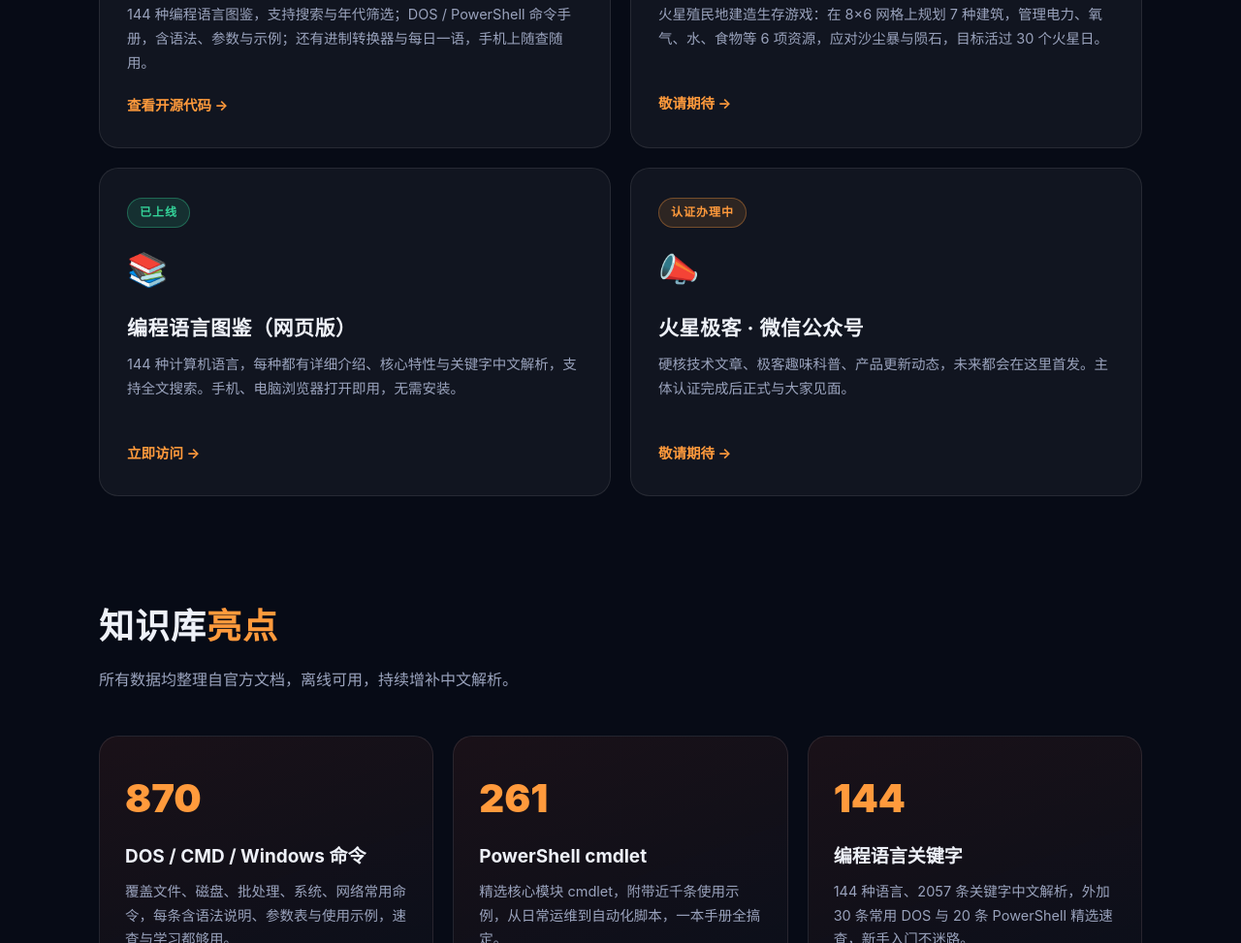
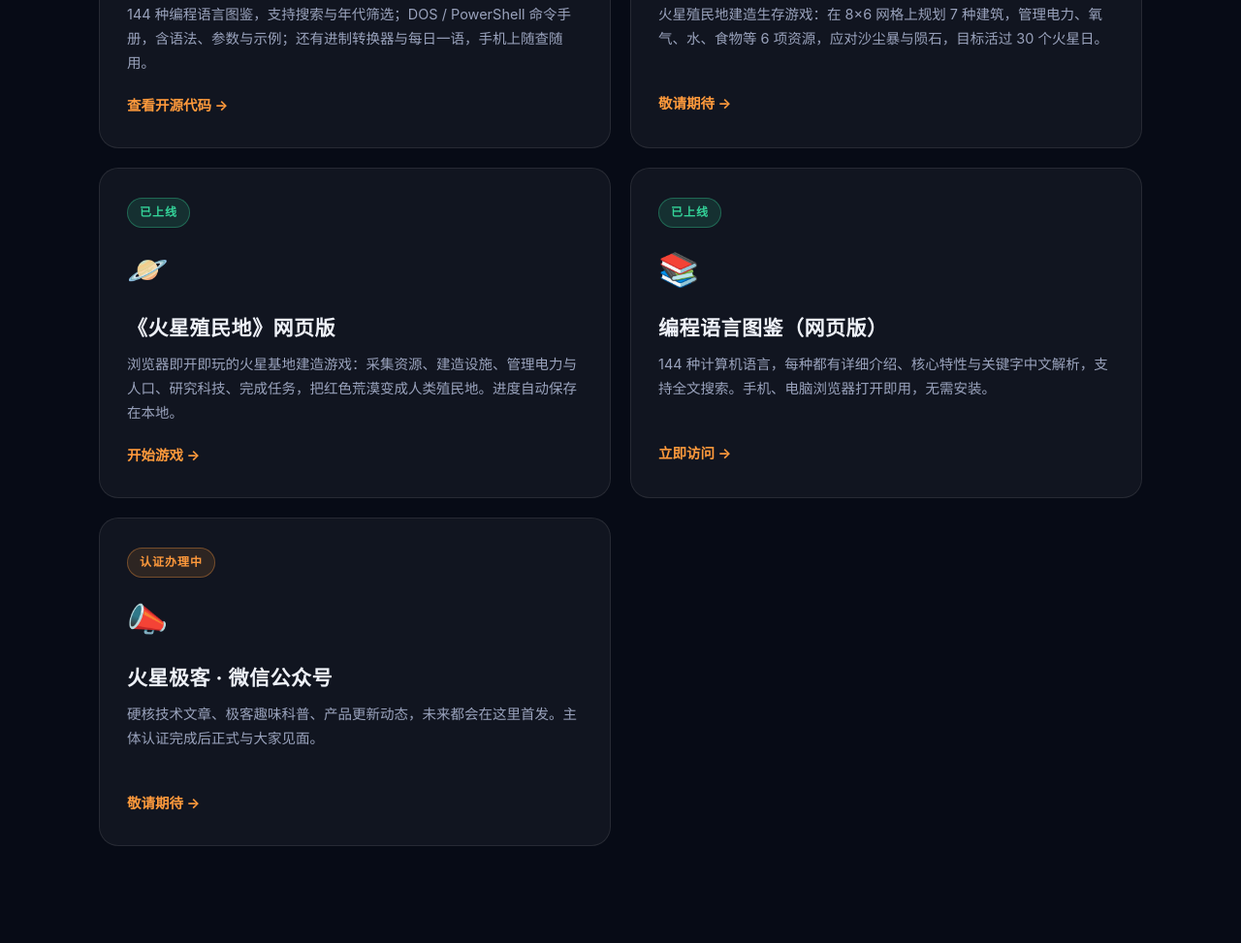
Before and after one commit to curzydj8/mars-geek, a website: page index.html in a window 1280 px wide. Shown: the part 1182-2155 px from the top of the page at 97% size. Drawn offline with Linux system fonts and the light colour scheme.

Commit message:
deploy index.html

```diff
--- a/index.html
+++ b/index.html
@@ -59,6 +59,13 @@
         <h3>《红色星球计划》</h3>
         <p>火星殖民地建造生存游戏：在 8×6 网格上规划 7 种建筑，管理电力、氧气、水、食物等 6 项资源，应对沙尘暴与陨石，目标活过 30 个火星日。</p>
         <a class="more" href="#about">敬请期待 →</a>
+      </div>
+      <div class="card rv">
+        <span class="badge live">已上线</span>
+        <div class="icon">🪐</div>
+        <h3>《火星殖民地》网页版</h3>
+        <p>浏览器即开即玩的火星基地建造游戏：采集资源、建造设施、管理电力与人口、研究科技、完成任务，把红色荒漠变成人类殖民地。进度自动保存在本地。</p>
+        <a class="more" href="game/">开始游戏 →</a>
       </div>
       <div class="card rv">
         <span class="badge live">已上线</span>
```
